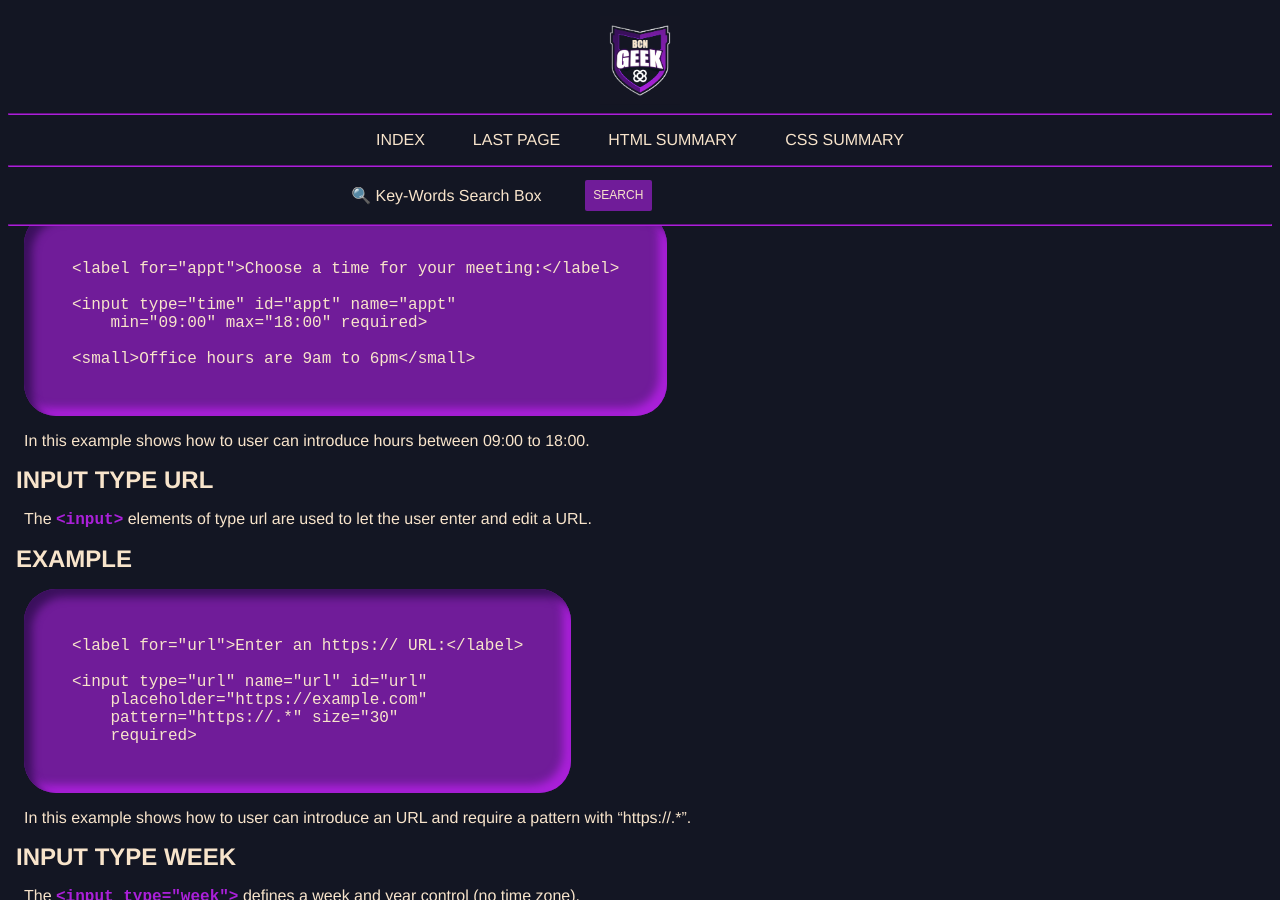
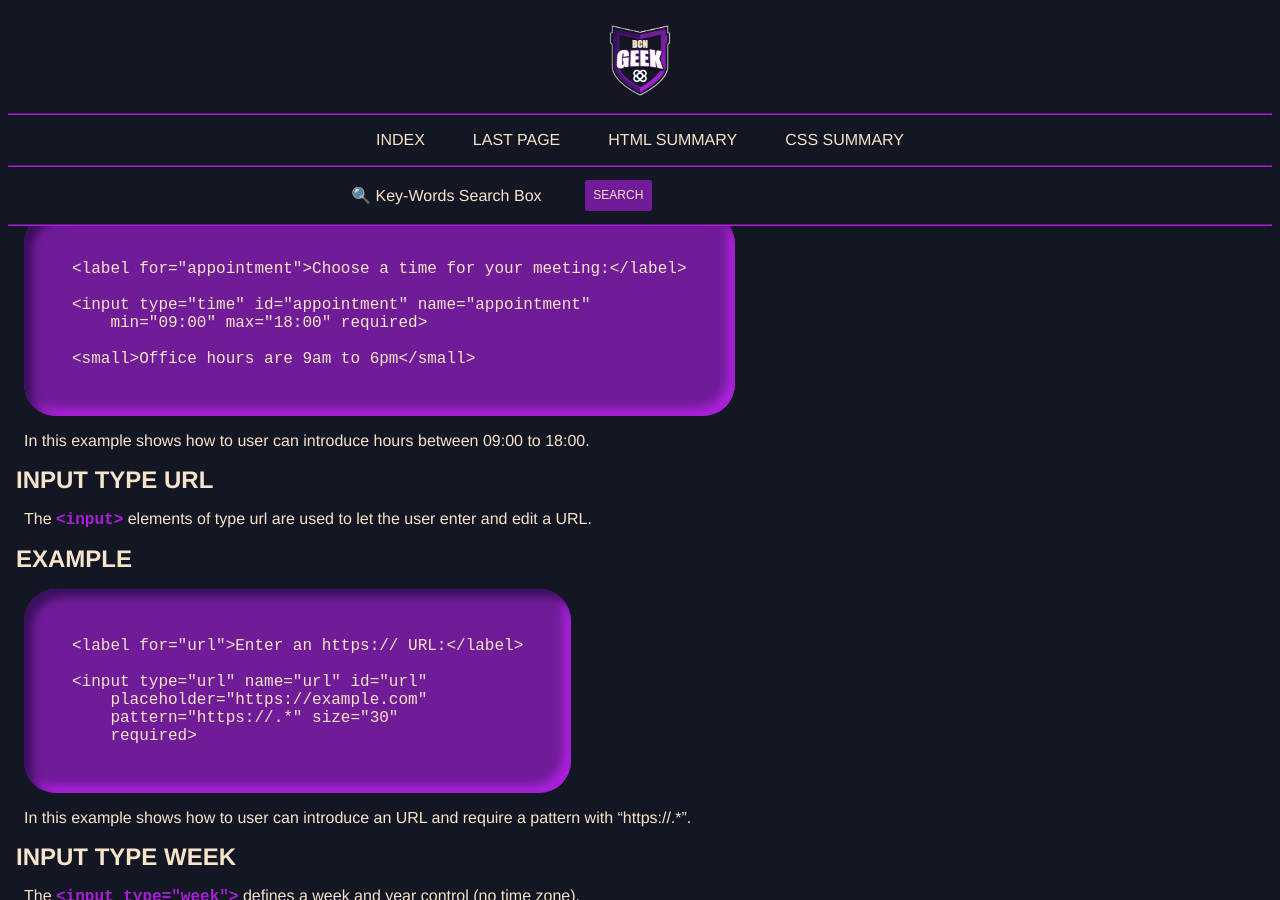
Before and after one commit to BCNGEEKS/Geekateca, a Jekyll site: the page built from sections/html/forms.md, in a window 1280 px wide and 900 px high, scrolled down 13091 px. Built offline with Jekyll 4.4.1, drawn with Linux system fonts in a browser that asks for light colours; our own code applies the rules of GitHub Pages for plain Markdown files.

Commit message:
correction

```diff
--- a/sections/html/forms.md
+++ b/sections/html/forms.md
@@ -575,9 +575,9 @@ The `<input>` elements of type time create input fields designed to let the user
 
 #### EXAMPLE
 
-    <label for="appt">Choose a time for your meeting:</label>
+    <label for="appointment">Choose a time for your meeting:</label>
 
-    <input type="time" id="appt" name="appt"
+    <input type="time" id="appointment" name="appointment"
         min="09:00" max="18:00" required>
 
     <small>Office hours are 9am to 6pm</small>
```
